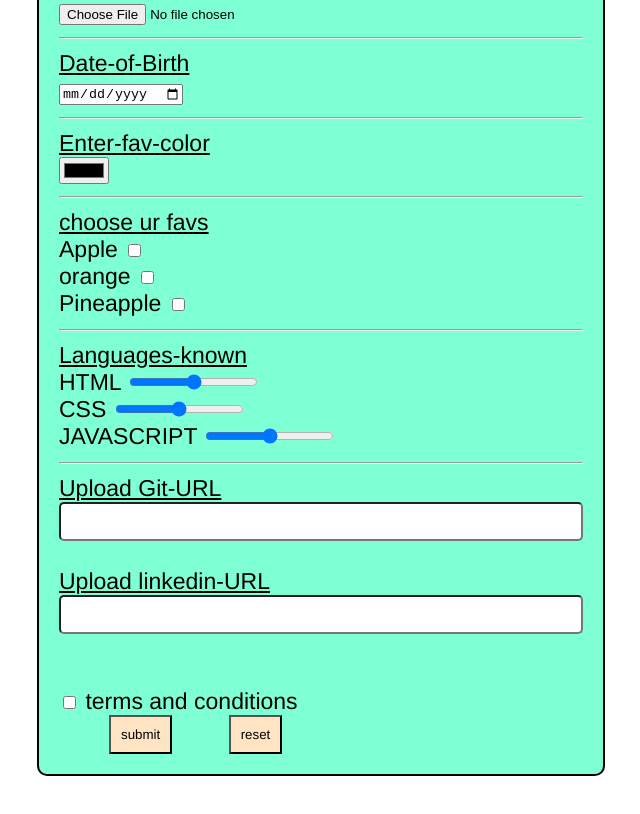
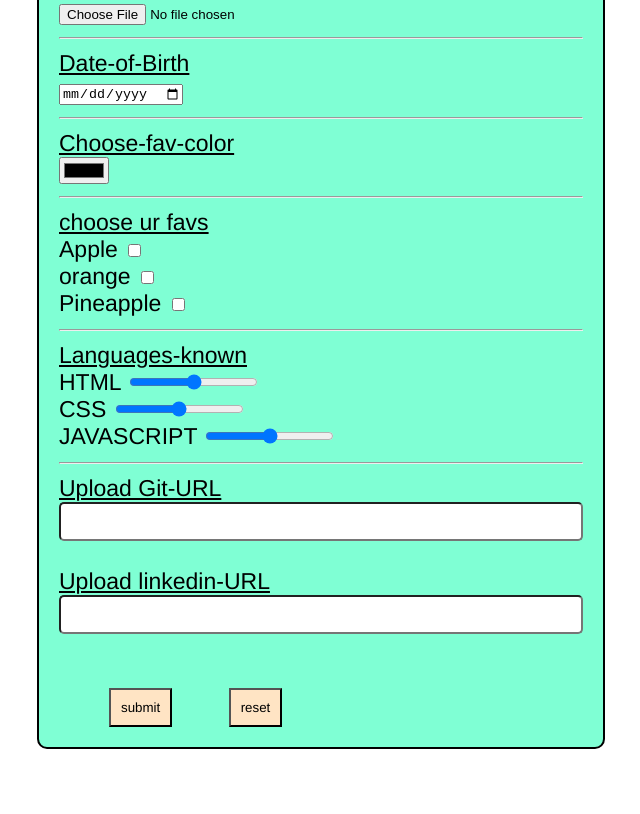
Before and after one commit to Revanth-re/Form-actions, a plain HTML site: page index.html in a window 1280 px wide. Shown: the part 863-1677 px from the top of the page, without its empty margins (319-959 px from the left). Drawn offline with Linux system fonts and the light colour scheme.

Commit message:
Update index.html

```diff
--- a/index.html
+++ b/index.html
@@ -96,7 +96,7 @@ justify-content: center;
 
 
 
-<label for=""> <u>Enter-fav-color </u></label> <br>
+<label for=""> <u>Choose-fav-color </u></label> <br>
 <input type="color"> <br> <hr>
 <label for=""> <u>choose ur favs </u></label> <br>
 <label for=""> Apple</label>
@@ -117,8 +117,6 @@ justify-content: center;
 <input type="URL" class="class"> <br>
 <label for=""> <u>Upload linkedin-URL </u></label>
 <input type="URL" class="class"> <br><br>
-<input type="checkbox">
-<label for=""> terms and conditions </label> <br>
 <button id="submit"> submit</button>
 <button id="submit"> reset</button>
 
```
